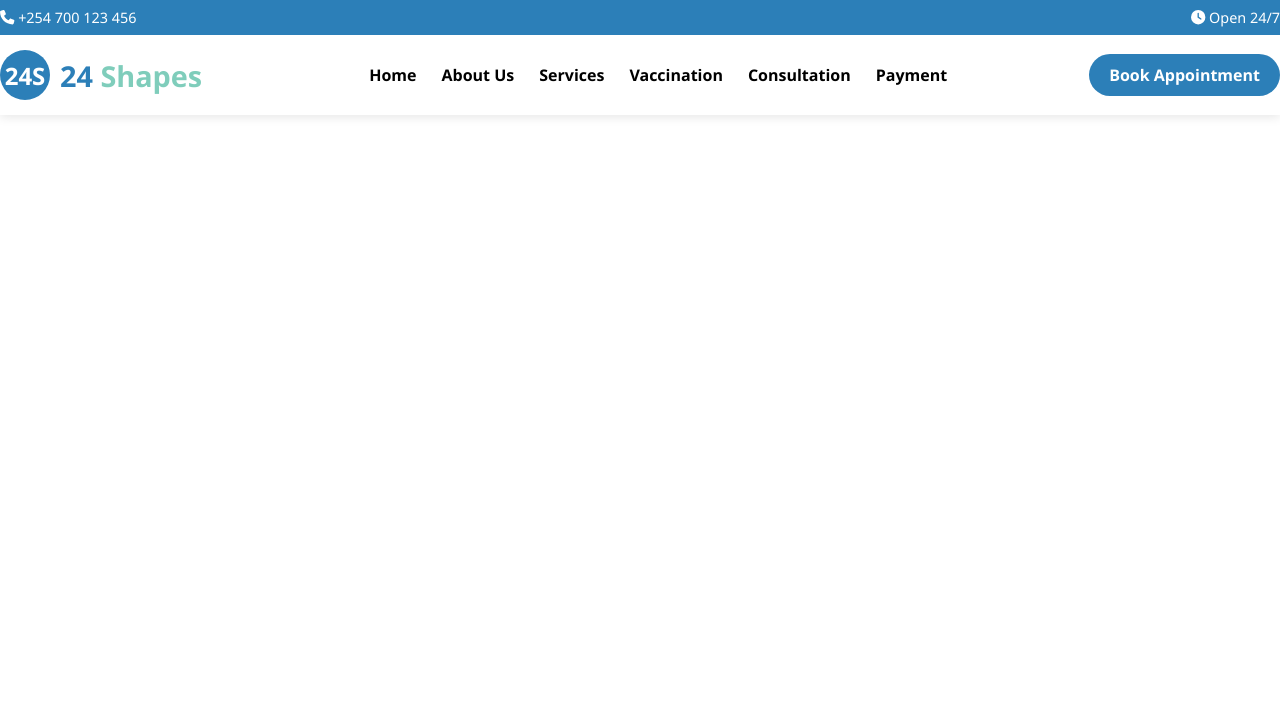
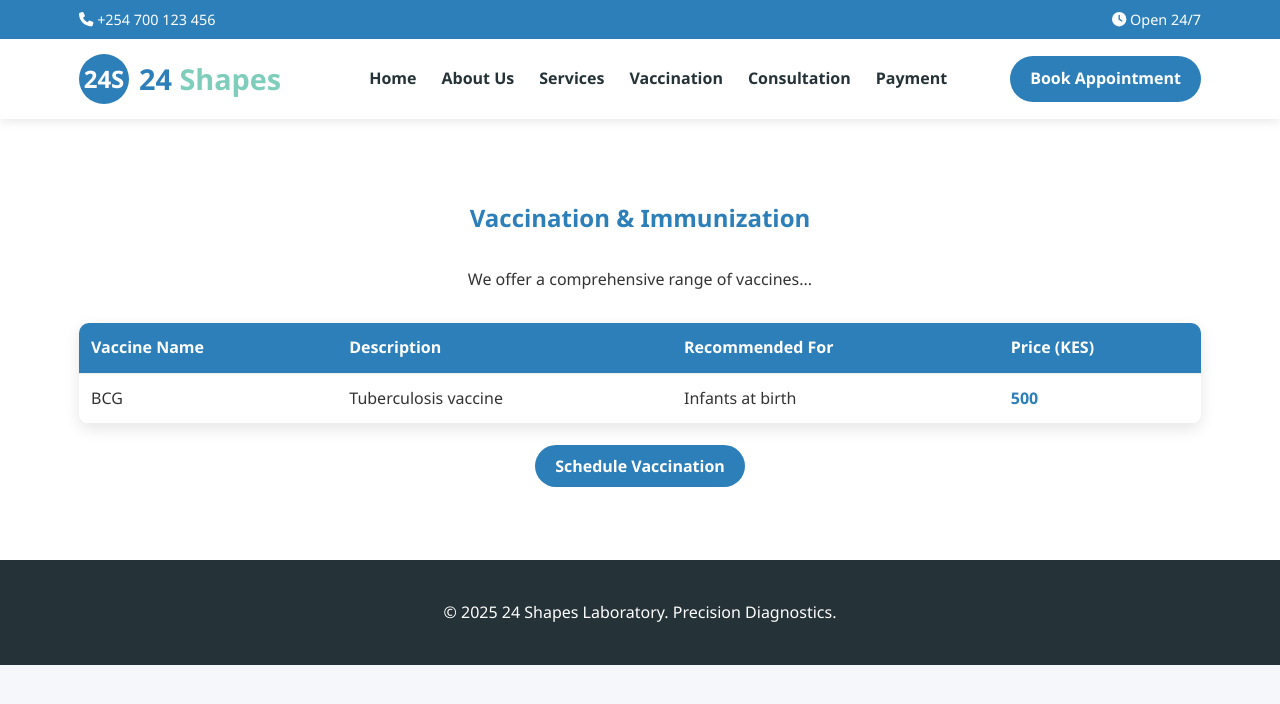
Before and after one commit to timothyobosi/24shapes, a React (Vite) app: page /vaccination in a window 1280 px wide. Shown: the top 704 px of the page. Built offline with nearby package versions, Linux system fonts and the light colour scheme.

Commit message:
styling,routes &title

```diff
--- a/index.html
+++ b/index.html
@@ -4,7 +4,7 @@
     <meta charset="UTF-8" />
     <link rel="icon" type="image/svg+xml" href="/vite.svg" />
     <meta name="viewport" content="width=device-width, initial-scale=1.0" />
-    <title>24shapes</title>
+    <title>24 Shapes Laboratory | Precision Diagnostics</title>
   </head>
   <body>
     <div id="root"></div>
--- a/src/App.tsx
+++ b/src/App.tsx
@@ -4,6 +4,10 @@
 import Hero from './sections/Hero'
 import Bio from './sections/Bio'
 import Footer from './sections/Footer'
+import Services from './sections/Services'
+import Vaccination from './sections/Vaccination'
+import Consultation from './sections/Consultation'
+import Payment from './sections/Payment'
 
 function App() {
   return (
@@ -12,6 +16,10 @@
       <Routes>
         <Route path="/" element={<Hero />} />
         <Route path="/bio" element={<Bio />} />
+        <Route path="/services" element={<Services />} />
+        <Route path="/vaccination" element={<Vaccination />} />
+        <Route path="/consultation" element={<Consultation />} />
+        <Route path="/payment" element={<Payment />} />
       </Routes>
       <Footer />
     </>
--- a/src/components/Container.module.css
+++ b/src/components/Container.module.css
@@ -1,4 +1,4 @@
-.Container{
+.container{
     width: 90%;
     max-width: 1200px;
     margin: 0 auto;
--- /dev/null
+++ b/src/components/ServiceCard.module.css
@@ -0,0 +1,28 @@
+.serviceCard{
+  background-color: white;
+  border-radius: 10px;
+  overflow: hidden;
+  box-shadow: 0 5px 15px rgba(0,0,0,0.1);
+  transition: transform 0.3s;
+}
+.serviceCard:hover{ transform: translateY(-10px); }
+.serviceIcon{
+  background-color: var(--primary);
+  color: white;
+  height: 80px;
+  display: flex;
+  align-items: center;
+  justify-content: center;
+  font-size: 2rem;
+}
+.serviceContent{ padding: 25px; }
+.serviceContent h3{ margin-bottom: 15px; color: var(--dark); }
+.ctaButton{
+  background-color: var(--primary);
+  color: white;
+  padding: 8px 15px;
+  border-radius: 30px;
+  text-decoration: none;
+  font-weight: 600;
+  display: inline-block;
+}
--- /dev/null
+++ b/src/sections/Consultation.module.css
@@ -0,0 +1,9 @@
+.consultation{ padding: 80px 0; background: var(--light); }
+.sectionTitle{ text-align: center; margin-bottom: 30px; }
+.consultationForm{ max-width: 800px; margin: 0 auto; background: white; padding: 30px; border-radius: 10px; box-shadow: 0 5px 15px rgba(0,0,0,0.1); }
+.formRow{ display: flex; gap: 20px; flex-wrap: wrap; }
+.formGroup{ flex: 1; margin-bottom: 15px; min-width: 240px; }
+.formControl{ width: 100%; padding: 12px 15px; border: 1px solid #ddd; border-radius: 5px; font-size: 1rem; }
+.error{ color: #e74c3c; font-size: 0.85rem; }
+.ctaWrapper{ text-align: center; margin-top: 20px; }
+.ctaButton{ background: var(--primary); color: #fff; padding: 10px 20px; border-radius: 30px; font-weight: 600; border: none; cursor: pointer; }
--- a/src/sections/Header.tsx
+++ b/src/sections/Header.tsx
@@ -41,19 +41,24 @@
 
           <nav>
             <ul style={{ display: 'flex', listStyle: 'none', margin: 0 }}>
-              {['Home', 'About Us', 'Services', 'Vaccination', 'Consultation', 'Payment'].map((item) => {
-                const path = item === 'Home' ? '/' : `/${item.toLowerCase().replace(' ', '-')}`
-                return (
-                  <li key={item} style={{ marginLeft: 25 }}>
-                    <Link to={path} style={{
-                      textDecoration: 'none',
-                      color: 'var(--dark)',
-                      fontWeight: 600,
-                      transition: 'color 0.3s'
-                    }}>{item}</Link>
-                  </li>
-                )
-              })}
+              <li style={{ marginLeft: 25 }}>
+                <Link to="/" style={{ textDecoration: 'none', color: 'var(--dark)', fontWeight: 600, transition: 'color 0.3s' }}>Home</Link>
+              </li>
+              <li style={{ marginLeft: 25 }}>
+                <Link to="/bio" style={{ textDecoration: 'none', color: 'var(--dark)', fontWeight: 600, transition: 'color 0.3s' }}>About Us</Link>
+              </li>
+              <li style={{ marginLeft: 25 }}>
+                <Link to="/services" style={{ textDecoration: 'none', color: 'var(--dark)', fontWeight: 600, transition: 'color 0.3s' }}>Services</Link>
+              </li>
+              <li style={{ marginLeft: 25 }}>
+                <Link to="/vaccination" style={{ textDecoration: 'none', color: 'var(--dark)', fontWeight: 600, transition: 'color 0.3s' }}>Vaccination</Link>
+              </li>
+              <li style={{ marginLeft: 25 }}>
+                <Link to="/consultation" style={{ textDecoration: 'none', color: 'var(--dark)', fontWeight: 600, transition: 'color 0.3s' }}>Consultation</Link>
+              </li>
+              <li style={{ marginLeft: 25 }}>
+                <Link to="/payment" style={{ textDecoration: 'none', color: 'var(--dark)', fontWeight: 600, transition: 'color 0.3s' }}>Payment</Link>
+              </li>
             </ul>
           </nav>
 
--- /dev/null
+++ b/src/sections/Payment.module.css
@@ -0,0 +1,6 @@
+.payment{ padding: 80px 0; background: white; }
+.sectionTitle{ text-align: center; margin-bottom: 20px; }
+.intro{ text-align: center; max-width: 800px; margin: 0 auto 30px; }
+.options{ display: flex; justify-content: center; gap: 20px; flex-wrap: wrap; }
+.option{ background: white; padding: 20px; border-radius: 10px; box-shadow: 0 5px 15px rgba(0,0,0,0.1); text-align: center; width: 220px; }
+.optionIcon{ font-size: 2rem; margin-bottom: 10px; }
--- /dev/null
+++ b/src/sections/Payment.tsx
@@ -0,0 +1,34 @@
+import React from 'react';
+import Container from '../components/Container';
+import styles from './Payment.module.css';
+
+const Payment: React.FC = () => {
+  const options = [
+    { icon: '💳', title: 'Credit/Debit Card', desc: 'Visa, MasterCard, American Express' },
+    { icon: '📱', title: 'Mobile Money', desc: 'M-Pesa, Airtel Money, T-Kash' },
+    { icon: '🏦', title: 'Bank Transfer', desc: 'Direct bank transfer' },
+    { icon: '💵', title: 'Cash', desc: 'Pay at our facility' },
+  ];
+
+  return (
+    <section className={styles.payment} id="payment">
+      <Container>
+        <div className={styles.sectionTitle}>
+          <h2>Payment Options</h2>
+        </div>
+        <p className={styles.intro}>We offer multiple secure payment options for your convenience.</p>
+        <div className={styles.options}>
+          {options.map((o) => (
+            <div key={o.title} className={styles.option}>
+              <div className={styles.optionIcon}>{o.icon}</div>
+              <h3>{o.title}</h3>
+              <p>{o.desc}</p>
+            </div>
+          ))}
+        </div>
+      </Container>
+    </section>
+  );
+};
+
+export default Payment;
--- /dev/null
+++ b/src/sections/Services.module.css
@@ -0,0 +1,8 @@
+.services{ padding: 80px 0; background-color: var(--light); }
+.sectionTitle{ text-align: center; margin-bottom: 50px; position: relative; }
+.sectionTitle h2{ font-size: 2.2rem; color: var(--primary); display: inline-block; padding-bottom: 10px; }
+.servicesGrid{
+  display: grid;
+  grid-template-columns: repeat(auto-fill, minmax(280px, 1fr));
+  gap: 30px;
+}
--- /dev/null
+++ b/src/sections/Services.tsx
@@ -0,0 +1,33 @@
+import React from 'react';
+import Container from '../components/Container';
+import ServiceCard from '../components/ServiceCard';
+import { faVial, faDna, faMicroscope, faFlask, faHeartbeat, faSyringe } from '@fortawesome/free-solid-svg-icons';
+import styles from './Services.module.css';
+
+const services = [
+  { icon: faVial, title: 'Blood Tests', description: 'CBC, lipid, liver, kidney panels and more.', ctaText: 'Book Test', to: '/consultation' },
+  { icon: faDna, title: 'Molecular Diagnostics', description: 'PCR, genetic testing, COVID-19 and more.', ctaText: 'Book Test', to: '/consultation' },
+  { icon: faMicroscope, title: 'Microbiology', description: 'Culture & sensitivity, parasitology, mycology.', ctaText: 'Book Test', to: '/consultation' },
+  { icon: faFlask, title: 'Urine Analysis', description: 'Urinalysis, culture, pregnancy tests.', ctaText: 'Book Test', to: '/consultation' },
+  { icon: faHeartbeat, title: 'Cardiac Markers', description: 'Troponin, CK-MB, BNP and more.', ctaText: 'Book Test', to: '/consultation' },
+  { icon: faSyringe, title: 'Immunization', description: 'Certified vaccines for all ages.', ctaText: 'View Prices', to: '/vaccination' },
+];
+
+const Services: React.FC = () => {
+  return (
+    <section className={styles.services} id="services">
+      <Container>
+        <div className={styles.sectionTitle}>
+          <h2>Our Services</h2>
+        </div>
+        <div className={styles.servicesGrid}>
+          {services.map((service, index) => (
+            <ServiceCard key={index} {...service} />
+          ))}
+        </div>
+      </Container>
+    </section>
+  );
+};
+
+export default Services;
--- /dev/null
+++ b/src/sections/Vaccination.module.css
@@ -0,0 +1,19 @@
+.vaccination{ padding: 80px 0; background: white; }
+.sectionTitle{ text-align: center; margin-bottom: 30px; }
+.sectionTitle h2{ color: var(--primary); }
+.intro{ text-align: center; max-width: 800px; margin: 0 auto 30px; }
+.vaccinationTable{
+  width: 100%;
+  border-collapse: collapse;
+  margin-top: 20px;
+  box-shadow: 0 5px 15px rgba(0,0,0,0.1);
+  background: white;
+  border-radius: 10px;
+  overflow: hidden;
+}
+.vaccinationTable th, .vaccinationTable td{ padding: 12px; text-align: left; border-bottom: 1px solid #eee; }
+.vaccinationTable th{ background: var(--primary); color: white; }
+.vaccinationTable tr:hover{ background: #f5f9ff; }
+.price{ font-weight: bold; color: var(--primary); }
+.ctaWrapper{ text-align: center; margin-top: 30px; }
+.ctaButton{ background: var(--primary); color: #fff; padding: 10px 20px; border-radius: 30px; text-decoration: none; font-weight: 600; }
--- a/src/styles/global.css
+++ b/src/styles/global.css
@@ -5,6 +5,7 @@
     --light:#f8f9fa;
     --danger: #e74c3c;
     --success: #2ecc71;
+    --dark: #253237;
 }
 
 *{
@@ -13,3 +14,16 @@
     box-sizing: border-box;
     font-family: 'Segoe UI', 'Segoe UI', Tahoma, Geneva, Verdana, sans-serif;
 }
+
+body{
+    background-color: #f5f7fa;
+    color: #333;
+    line-height: 1.6;
+}
+
+.container{
+    width: 90%;
+    max-width: 1200px;
+    margin: 0 auto;
+    padding: 0 15px;
+}
```
Also changed, not shown: 1 other file (tests, documents, lock files or other folders).
